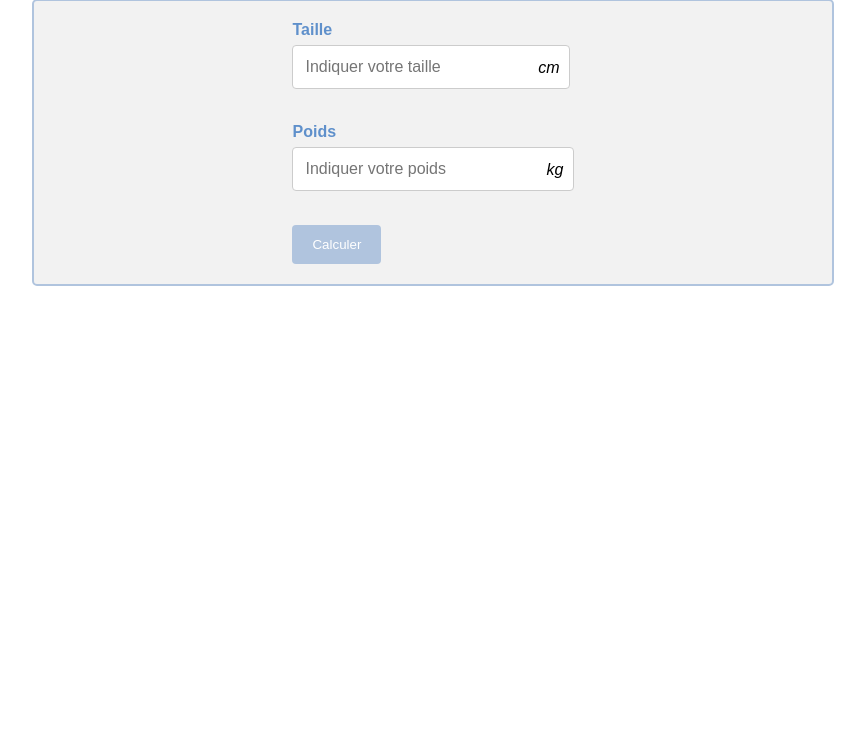
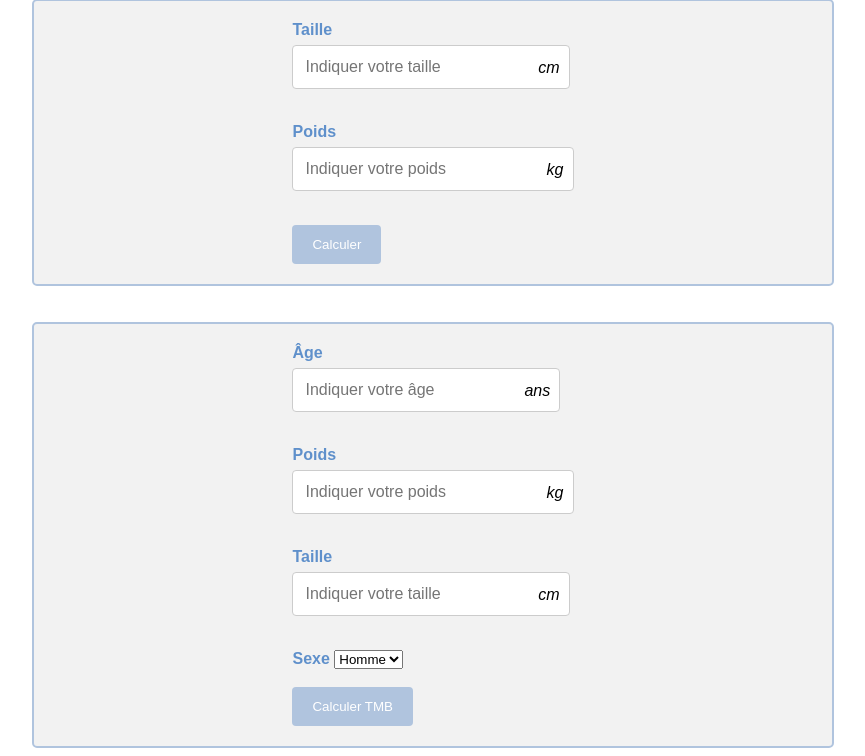
Before and after one commit to WendyToledo/PDL_IMC, a PHP site: page /layout.php in a window 1280 px wide. Shown: the part 188-944 px from the top of the page, without its empty margins (207-1072 px from the left). Before the commit the page ends 800 px from the top, so only its background shows below. Run offline with PHP 8.4, Linux system fonts and the light colour scheme.

Commit message:
Formulaire TMB

```diff
--- a/layout.php
+++ b/layout.php
@@ -273,6 +273,51 @@
 			</div>
 		<div id="resultat_imc">
 		</div>
+
+		<!--------------le Formulaire de Calcul de taux metabolique !------->
+		<br><br>
+    <!-- Formulaire pour le TMB -->
+    <div class="container">
+		<br><br>
+        <form id="form_tmb" method="POST" class="form-tmb">
+            <div class="input">
+                <label for="age">Âge</label>
+                <input type="text" name="age" id="age" placeholder="Indiquer votre âge" required oninput="notLetter(this)">
+                <span class="unit">ans</span>
+            </div>
+            <br><br>
+            <div class="input">
+                <label for="poids_tmb">Poids</label>
+                <input type="text" name="poids_tmb" id="poids_tmb" placeholder="Indiquer votre poids" required oninput="notLetter(this)">
+                <span class="unit">kg</span>
+            </div>
+            <br><br>
+            <div class="input">
+                <label for="taille_tmb">Taille</label>
+                <input type="text" name="taille_tmb" id="taille_tmb" placeholder="Indiquer votre taille" required oninput="notLetter(this)">
+                <span class="unit">cm</span>
+            </div>
+            <br><br>
+            <div class="input">
+                <label for="sexe">Sexe</label>
+                <select name="sexe" id="sexe" required>
+                    <option value="homme">Homme</option>
+                    <option value="femme">Femme</option>
+                </select>
+            </div>
+            <br><br>
+            <input type="submit" value="Calculer TMB" class="submit-btn">
+        </form>
+
+    <div id="resultat_tmb">
+        <!-- Résultat du TMB s'affichera ici -->
+    </div>
+</div>
+
+
+
+
+
 	</body>
 	<script>
 		function deco () {
```
